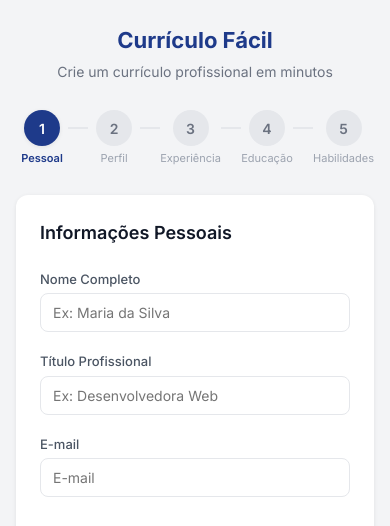
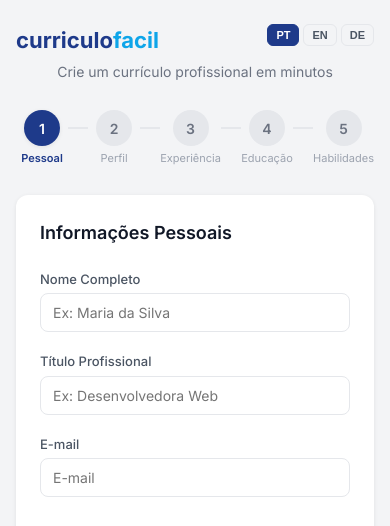
Before and after one commit to thealexcesar/curriculofacil, a plain HTML site: page index.html in a window 390 px wide. Shown: the top 526 px of the page. Drawn offline with nearby package versions, Linux system fonts and the light colour scheme.

Commit message:
feat: language switcher
- Add PT/EN/DE toggle buttons to header
- Translated labels via t() - full name on desktop, sigla on mobile
- Position absolute switcher top right, title centered independently
- Group all @media queries at bottom of style.css
- Add .text-accent utility class

```diff
--- a/css/style.css
+++ b/css/style.css
@@ -154,6 +154,7 @@ body {
     -moz-osx-font-smoothing: grayscale;
 }
 
+.text-accent { color: var(--color-accent); }
 /* ============================================================
    TOAST - component styles (JS handles positioning/colors)
    ============================================================ */
@@ -339,23 +340,9 @@ a:hover .material-symbols-outlined {
     color: var(--color-success-text);
 }
 
-@media (max-width: 480px) {
-    .language-row { grid-template-columns: 1fr auto; }
-    .language-row select:last-of-type { grid-column: 1; }
-}
-
-@media (min-width: 1024px) {
-    .layout { grid-template-columns: 1fr 1fr; }
-}
-
 /* ============================================================
    HEADER
    ============================================================ */
-.app-header {
-    text-align: center;
-    margin-bottom: var(--space-6);
-}
-
 .app-title {
     font-size: var(--font-size-2xl);
     font-weight: var(--font-weight-bold);
@@ -366,6 +353,49 @@ a:hover .material-symbols-outlined {
     font-size: var(--font-size-md);
     color: var(--color-text-muted);
     margin-top: var(--space-1);
+}
+
+.app-header {
+    position: relative;
+    text-align: center;
+    margin-bottom: var(--space-6);
+}
+
+.app-header-content {
+    display: flex;
+    justify-content: space-between;
+    align-items: center;
+}
+
+.lang-switcher {
+    position: absolute;
+    top: 0;
+    right: 0;
+    display: flex;
+    gap: var(--space-1);
+}
+
+.lang-btn {
+    background: none;
+    border: 1px solid var(--color-border);
+    border-radius: var(--radius-sm);
+    padding: 4px 8px;
+    font-size: var(--font-size-xs);
+    font-weight: var(--font-weight-semibold);
+    color: var(--color-text-secondary);
+    cursor: pointer;
+    transition: all var(--transition-normal);
+}
+
+.lang-btn:hover {
+    border-color: var(--color-primary);
+    color: var(--color-primary);
+}
+
+.lang-btn.active {
+    background: var(--color-primary);
+    border-color: var(--color-primary);
+    color: var(--color-text-inverse);
 }
 
 /* ============================================================
@@ -764,10 +794,6 @@ span[disabled] {
     font-size: 16px;
 }
 
-@media (max-width: 480px) {
-    .field-row { grid-template-columns: 1fr; }
-}
-
 /* ============================================================
    PREVIEW PANEL
    ============================================================ */
@@ -952,6 +978,27 @@ span[disabled] {
     font-size: 8.5pt;
 }
 
+.lang-short { display: none; }
+.lang-full  { display: inline; }
+
+/* ============================================================
+   RESPONSIVE
+   ============================================================ */
+@media (max-width: 480px) {
+    .field-row { grid-template-columns: 1fr; }
+    .language-row { grid-template-columns: 1fr auto; }
+    .language-row select:last-of-type { grid-column: 1; }
+}
+
+@media (max-width: 640px) {
+    .lang-short { display: inline; }
+    .lang-full { display: none; }
+}
+
+@media (min-width: 1024px) {
+    .layout { grid-template-columns: 1fr 1fr; }
+}
+
 /* ============================================================
    PRINT
    ============================================================ */
--- a/index.html
+++ b/index.html
@@ -13,7 +13,23 @@
 <div class="app">
 
   <header class="app-header no-print">
-    <h1 class="app-title" data-i18n="app.title"></h1>
+    <div class="app-header-content">
+      <h1 class="app-title">curriculo<span class="text-accent">facil</span></h1>
+      <div class="lang-switcher">
+        <button class="lang-btn" data-lang="pt-BR" data-i18n-lang="languages.portuguese">
+          <span class="lang-short">PT</span>
+          <span class="lang-full"></span>
+        </button>
+        <button class="lang-btn" data-lang="en" data-i18n-lang="languages.english">
+          <span class="lang-short">EN</span>
+          <span class="lang-full"></span>
+        </button>
+        <button class="lang-btn" data-lang="de" data-i18n-lang="languages.german">
+          <span class="lang-short">DE</span>
+          <span class="lang-full"></span>
+        </button>
+      </div>
+    </div>
     <p class="app-subtitle" data-i18n="app.subtitle"></p>
   </header>
 
--- a/js/app.js
+++ b/js/app.js
@@ -1,4 +1,4 @@
-import {initLocale, translateDOM} from "./services/i18n.js";
+import {initLocale, t, translateDOM, setLocale, getLocale} from "./services/i18n.js";
 import {initNavigation, updateStepLocks} from "./services/navigation.service.js";
 import {initStep1Validation} from "./services/validation.service.js";
 import {initStep2Profile} from "./components/profile-section/profile-section.component.js";
@@ -8,7 +8,6 @@ import {initPreview} from "./components/preview/preview.component.js";
 import {initStep5Skills, restoreSkills, getSkillsData} from "./components/skill/skill.component.js";
 import {initStep5Languages, addLanguage, getLanguagesData} from "./components/language/language.component.js";
 import {saveResume, loadResume} from "./services/storage.service.js";
-
 /**
  * Application entry point.
  * Initializes all modules after DOM is ready.
@@ -18,6 +17,7 @@ import {saveResume, loadResume} from "./services/storage.service.js";
 document.addEventListener('DOMContentLoaded', () => {
   initLocale();
   translateDOM();
+  initLangSwitcher();
 
   initNavigation();
   initStep1Validation();
@@ -33,6 +33,29 @@ document.addEventListener('DOMContentLoaded', () => {
   document.addEventListener('input',  saveAll);
   document.addEventListener('change', saveAll);
 });
+
+function initLangSwitcher() {
+  const buttons = document.querySelectorAll('.lang-btn');
+
+  const update = () => {
+    const current = getLocale();
+    buttons.forEach(btn => {
+      btn.classList.toggle('active', btn.dataset.lang === current);
+      const full = btn.querySelector('.lang-full');
+      if (full) full.textContent = t(btn.getAttribute('data-i18n-lang'));
+    });
+  };
+
+  buttons.forEach(btn => {
+    btn.addEventListener('click', () => {
+      setLocale(btn.dataset.lang);
+      translateDOM();
+      update();
+    });
+  });
+
+  update();
+}
 
 /** @returns {void} */
 function saveAll() {
```
